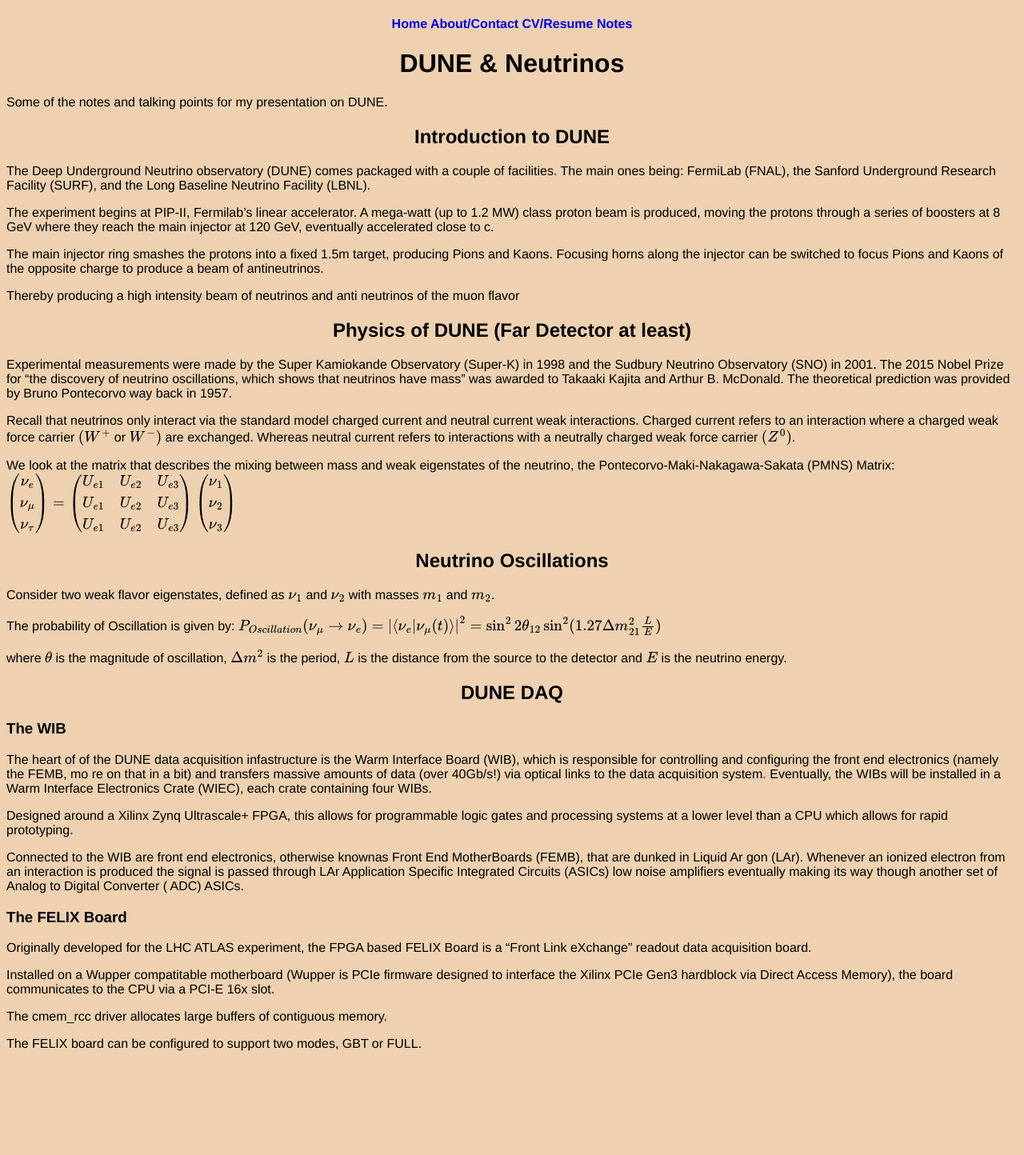
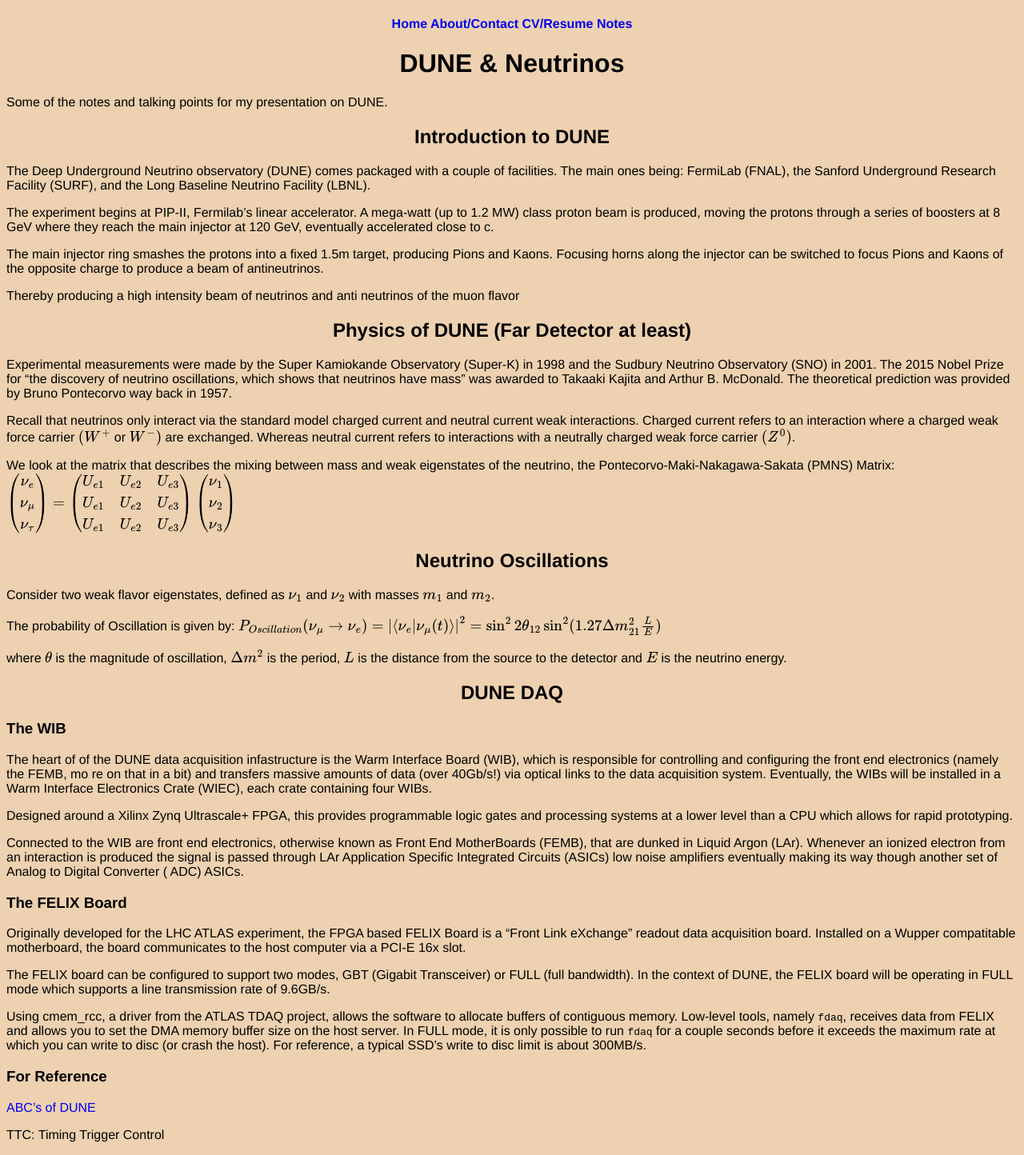
Before and after one commit to thaihangchung7/thaihangchung7.github.io, a Jekyll site: the page built from _notes/DUNE.md, in a window 1280 px wide. Shown: the whole page at 80% size. Built offline with Jekyll 4.4.1, drawn with Linux system fonts in a browser that asks for light colours; formulas are drawn with MathJax 3; before the commit the page ends 1330 px from its top, so only the background shows below that.

Commit message:
Updated DUNE FELIX notes and added Glossary

````diff
--- a/_notes/DUNE.md
+++ b/_notes/DUNE.md
@@ -51,15 +51,20 @@
 ### The WIB
 The heart of of the DUNE data acquisition infastructure is the Warm Interface Board (WIB), which is responsible for controlling and configuring the front end electronics (namely the FEMB, mo re on that in a bit) and transfers massive amounts of data (over 40Gb/s!) via optical links to the data acquisition system. Eventually, the WIBs will be installed in a Warm Interface Electronics Crate (WIEC), each crate containing four WIBs.
 
-Designed around a Xilinx Zynq Ultrascale+ FPGA, this allows for programmable logic gates and processing systems at a lower level than a CPU which allows for rapid prototyping.
+Designed around a Xilinx Zynq Ultrascale+ FPGA, this provides programmable logic gates and processing systems at a lower level than a CPU which allows for rapid prototyping.
 
-Connected to the WIB are front end electronics, otherwise knownas Front End MotherBoards (FEMB), that are dunked in Liquid Ar gon (LAr). Whenever an ionized electron from an interaction is produced the signal is passed through LAr Application Specific Integrated Circuits (ASICs) low noise amplifiers eventually making its way though another set of Analog to Digital Converter ( ADC) ASICs.
+Connected to the WIB are front end electronics, otherwise known as Front End MotherBoards (FEMB), that are dunked in Liquid Argon (LAr). Whenever an ionized electron from an interaction is produced the signal is passed through LAr Application Specific Integrated Circuits (ASICs) low noise amplifiers eventually making its way though another set of Analog to Digital Converter ( ADC) ASICs.
 
 ### The FELIX Board
-Originally developed for the LHC ATLAS experiment, the FPGA based FELIX Board is a "Front Link eXchange" readout data acquisition board.
+Originally developed for the LHC ATLAS experiment, the FPGA based FELIX Board is a "Front Link eXchange" readout data acquisition board. Installed on a Wupper compatitable motherboard, the board communicates to the host computer via a PCI-E 16x slot.
 
-Installed on a Wupper compatitable motherboard (Wupper is PCIe firmware designed to interface the Xilinx PCIe Gen3 hardblock via Direct Access Memory), the board communicates to the CPU via a PCI-E 16x slot.
+The FELIX board can be configured to support two modes, GBT (Gigabit Transceiver) or FULL (full bandwidth). In the context of DUNE, the FELIX board will be operating in FULL mode which supports a line transmission rate of 9.6GB/s.
 
-The cmem_rcc driver allocates large buffers of contiguous memory.
+Using cmem_rcc, a driver from the ATLAS TDAQ project, allows the software to allocate buffers of contiguous memory. Low-level tools, namely ```fdaq```, receives data from FELIX and allows you to set the DMA memory buffer size on the host server. In FULL mode, it is only possible to run ```fdaq``` for a couple seconds before it exceeds the maximum rate at which you can write to disc (or crash the host). For reference, a typical SSD's write to disc limit is about 300MB/s.
 
-The FELIX board can be configured to support two modes, GBT or FULL.
+
+### For Reference
+
+[ABC's of DUNE](https://abc.dunescience.org/)
+
+TTC: Timing Trigger Control
````
